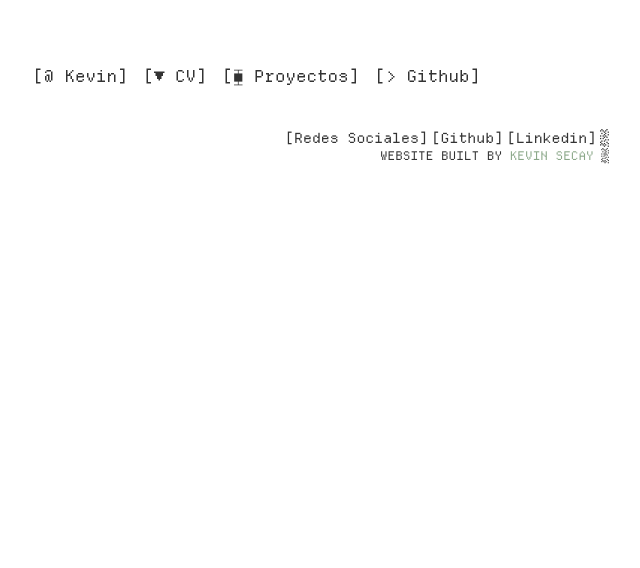
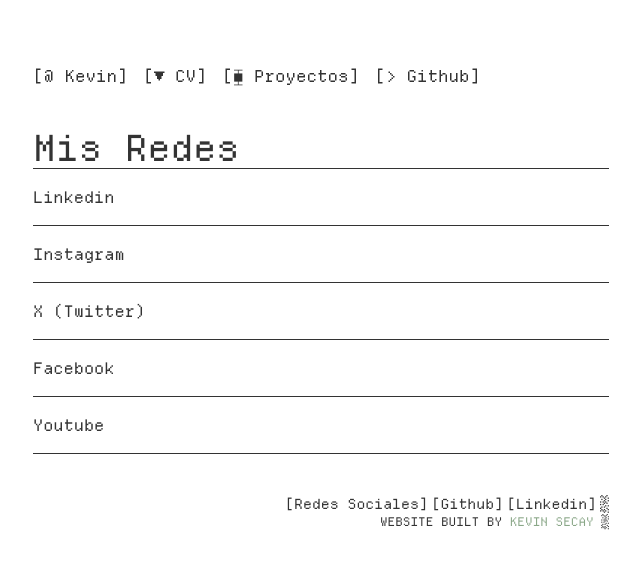
Before and after one commit to chevskouski/portfolio-web, an Astro site: page /rss in a window 1280 px wide. Shown: the whole page, without its empty margins (319-959 px from the left). Built offline with nearby package versions, Linux system fonts and the light colour scheme; Astro itself is replaced by a stand-in of ours.

Commit message:
Add social media links to RSS page

```diff
--- a/src/pages/rss.astro
+++ b/src/pages/rss.astro
@@ -2,5 +2,30 @@
 import Layout from "src/layouts/Layout.astro";
 ---
 <Layout>
-
+  <div>
+    <h1 class="mt-10 text-4xl">Mis Redes</h1>
+    <ul class="space-y-4">
+      <hr>
+      <li>
+        <a href="https://gt.linkedin.com/in/kevin-estuardo-secay-estrada-637067255">Linkedin</a>
+      </li>
+      <hr>
+      <li>
+        <a href="https://www.instagram.com/kevin.secay/">Instagram</a>
+      </li>
+      <hr>
+      <li>
+        <a href="https://x.com/keseprs">X (Twitter)</a>
+      </li>
+      <hr>
+      <li>
+        <a href="https://www.facebook.com/06nam/">Facebook</a>
+      </li>
+      <hr>
+      <li>
+        <a href="https://www.youtube.com/@chevsko">Youtube</a>
+      </li>
+      <hr>
+    </ul>
+  </div>
 </Layout>
```
